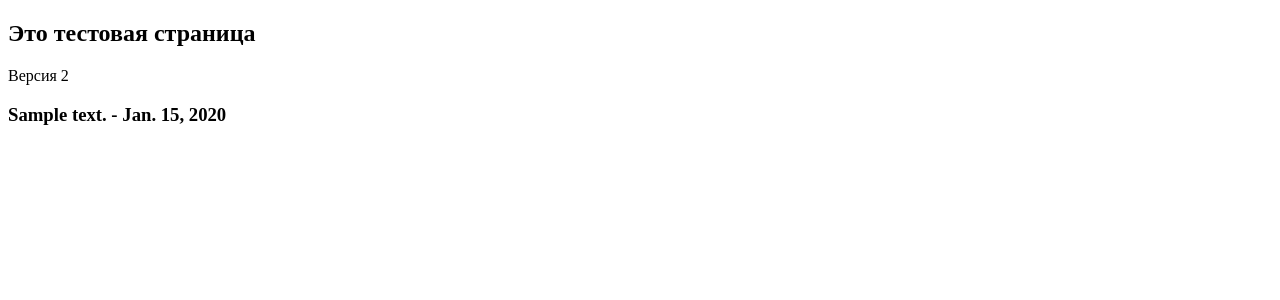
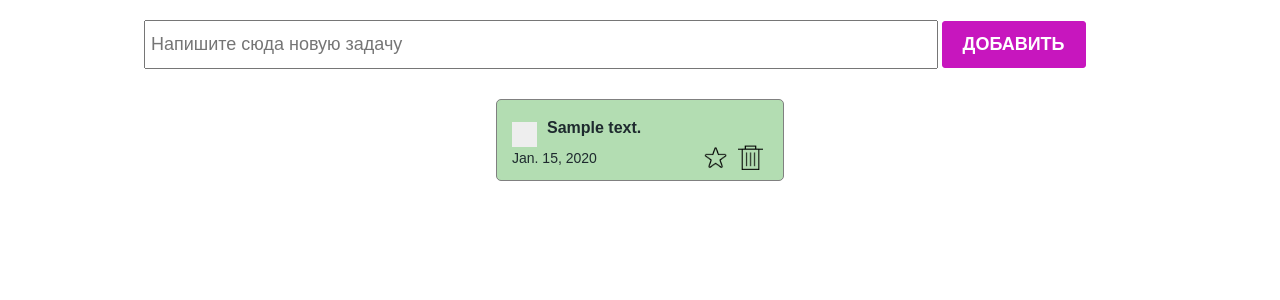
Before and after one commit to agamonch/todo, a Django app: page /test/ in a window 1280 px wide. Shown: the top 300 px of the page. Run offline with Django 3.2, Linux system fonts and the light colour scheme; tables that the repository leaves empty hold one stand-in row (values such as "Sample post").

Commit message:
added jinja tags in test.html

```diff
--- a/main/templates/test.html
+++ b/main/templates/test.html
@@ -1,16 +1,51 @@
+{% load static %}
 <!DOCTYPE html>
 <html lang="en">
 <head>
     <meta charset="UTF-8">
     <meta name="viewport" content="width=device-width, initial-scale=1.0">
-    <title>Document</title>
+    <title>Todo</title>
+    <link rel="stylesheet" href="{% static 'styles/index.css' %}" />
+    <link rel="stylesheet" href="{% static 'styles/checkbox.css' %}" />
 </head>
 <body>
-    <h2>Это тестовая страница</h2>
+    <!-- <h2>Это тестовая страница</h2>
     <div>Версия 2</div>
     {% for todo in todo_list %}
         <h3>{{ todo.text }} - {{ todo.created_at }}</h3>
 
-    {% endfor %}
+    {% endfor %} -->
+    <section>
+        <div class="create_container">
+            <input class="create_input" type="text" placeholder="Напишите сюда новую задачу">
+            <button class="create_button">Добавить</button>
+        </div>
+        <div class="todo_container">
+            {% for todo in todo_list %}
+            <div class="todo_item">
+                <div class="todo_item_header">
+                    <label class="checkbox_container">
+                        <input type="checkbox">
+                        <span class="checkmark"></span>
+                    </label>
+                    <h4>{{ todo.text }}</h4>
+                </div>
+                <div class="todo_item_footer">
+                    <p>{{ todo.created_at }}<p>
+                    <div class="action_buttons">
+                        <img src="./icons/4.png">
+                        <img src="./icons/delete.png">
+                    </div>
+                </div>
+
+
+            </div>
+            {% endfor %}
+
+
+        </div>
+
+
+    </section>
 </body>
 </html>
```
